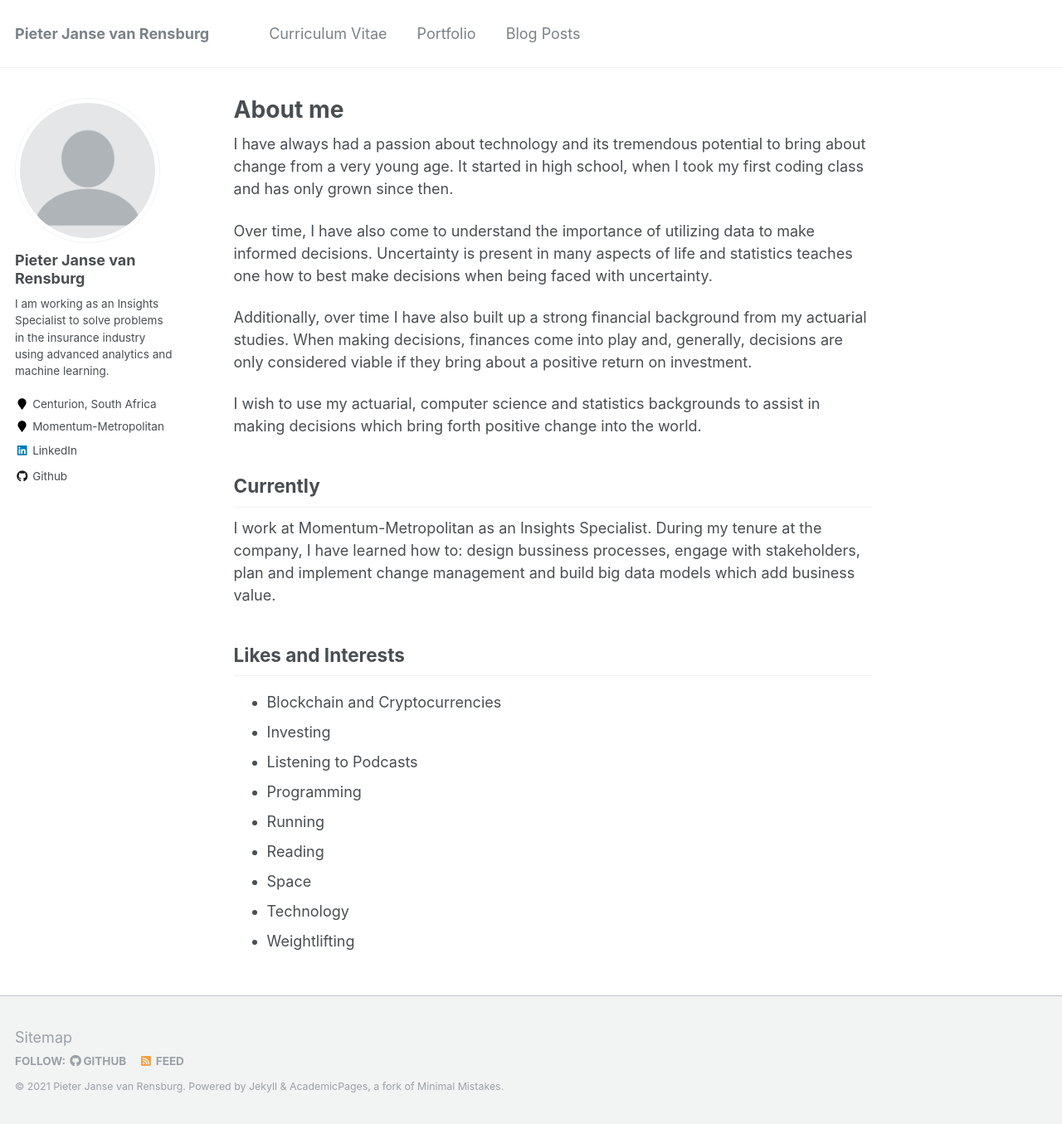
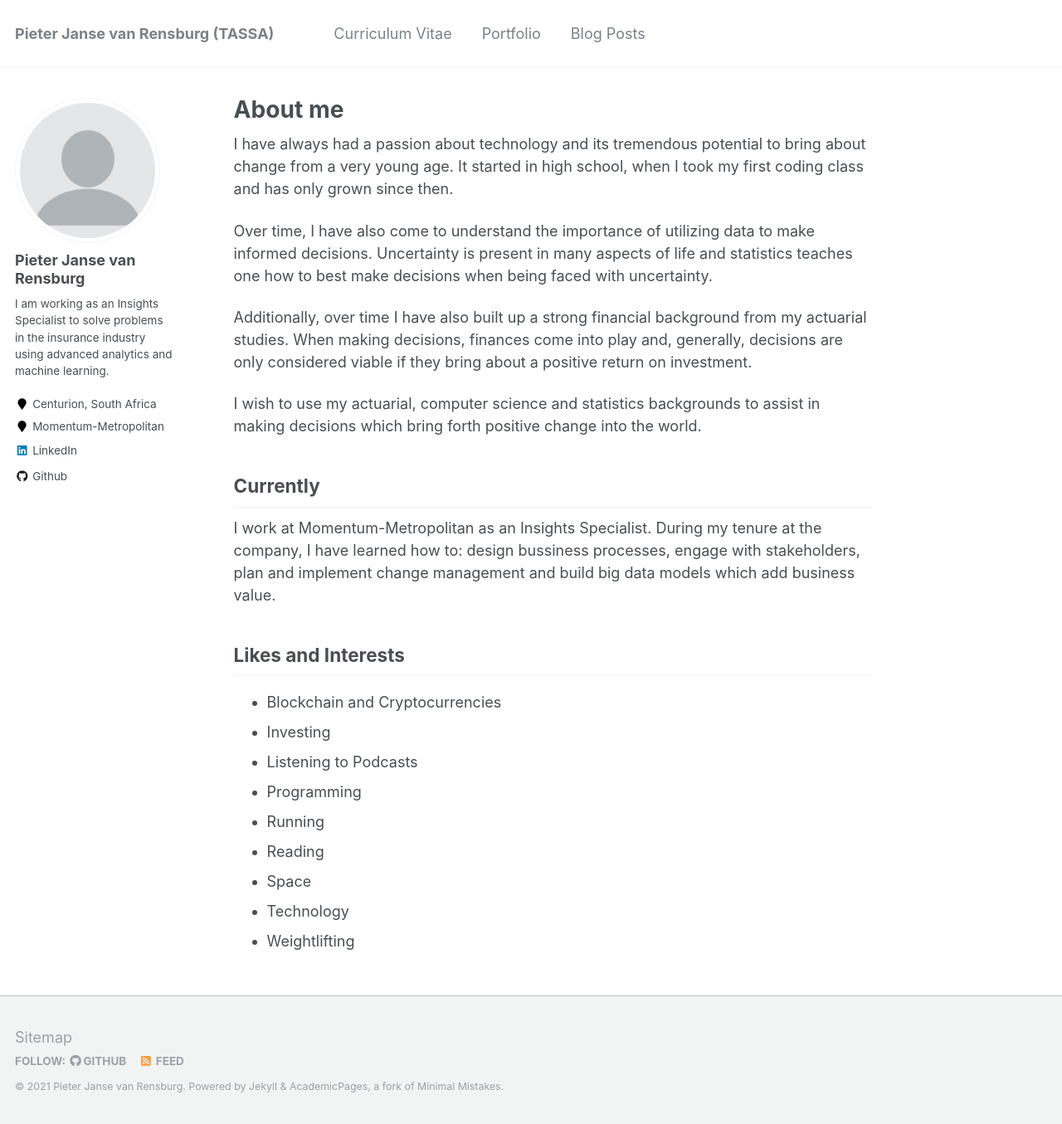
Before and after one commit to Pieter07/my-website, a Jekyll site: the page built from _pages/about.md, in a window 1280 px wide and 1355 px high. Shown: the whole window at 83% size. Built offline with Jekyll 4.4.1, drawn with Linux system fonts in a browser that asks for light colours; part of the change alters nothing that is shown.

Commit message:
Updated config yaml file.

```diff
--- a/_config.yml
+++ b/_config.yml
@@ -7,10 +7,10 @@
 
 # Site Settings
 locale                   : "en-US"
-title                    : "Pieter Janse van Rensburg"
+title                    : "Pieter Janse van Rensburg (TASSA)"
 title_separator          : "-"
 name                     : &name "Pieter Janse van Rensburg"
-description              : &description "personal description"
+description              : &description "Actuary | Software Engineer | Data Scientist"
 url                      : https://pieter07.github.io/my-website # the base hostname & protocol for your site e.g. "https://mmistakes.github.io"
 baseurl                  : "" # the subpath of your site, e.g. "/blog"
 repository               : "pieter07.github.io/my-website"
```
